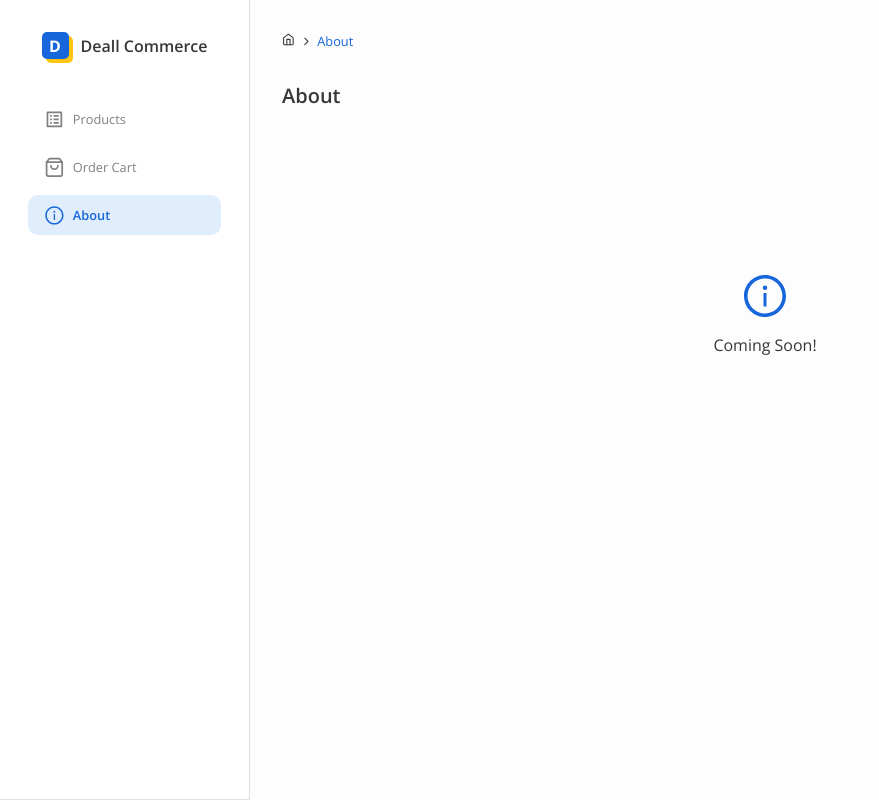
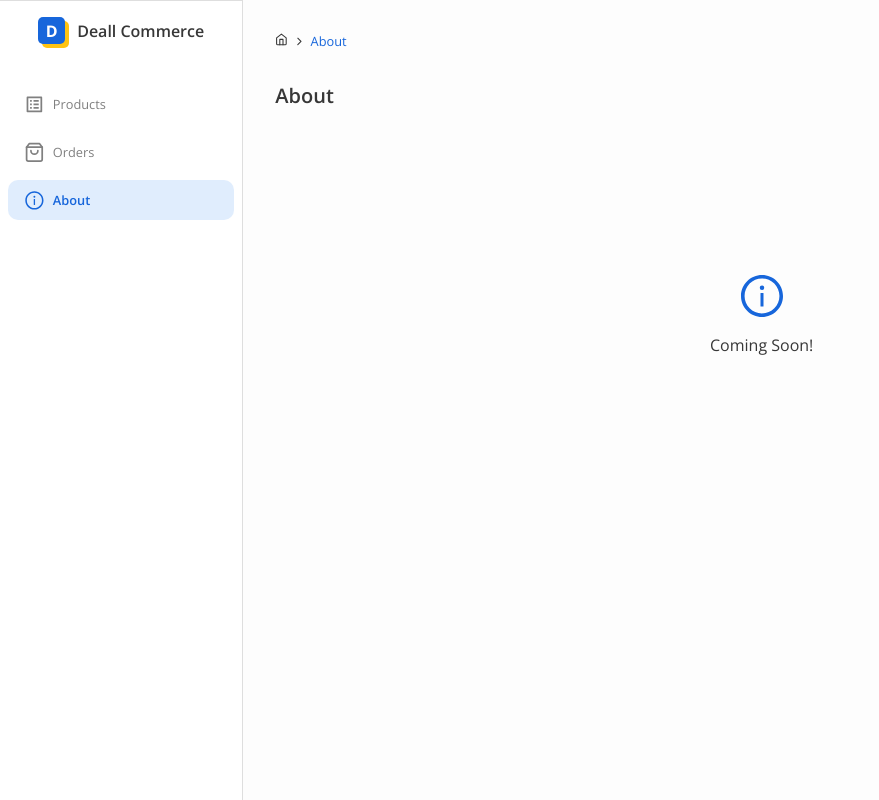
Before and after one commit to bagusfaize/deall-app, a Next.js app: page /account in a window 1280 px wide. Shown: the whole page, without its empty margins (0-879 px from the left). Built offline with nearby package versions, Linux system fonts and the light colour scheme.

Commit message:
styling responsive design

```diff
--- a/components/Navigation.js
+++ b/components/Navigation.js
@@ -28,7 +28,7 @@ export default function Navigation() {
                 <Link href="/cart">
                     <li className={pathname.includes('/cart') ? styles.isActive : null}>
                         <span className={styles.icon}><FiShoppingBag/></span>
-                        <span className={styles.title}>Order Cart</span>
+                        <span className={styles.title}>Orders</span>
                         { !isCartEmpty && <span className={styles.counter}>{cart.total}</span> }
                     </li>
                 </Link>
--- a/components/Pagination.js
+++ b/components/Pagination.js
@@ -1,7 +1,7 @@
 import styles from '@/styles/components/Pagination.module.css'
 import { GrFormPrevious, GrFormNext } from 'react-icons/gr';
 
-export default function Pagination ({page, handlePage, totalData, productLength, limit}){
+export default function Pagination ({page, handlePage, totalData, limit, prevLabel, nextLabel}){
     const totalPage = Math.ceil(totalData/limit);
     const disablePrev = page === 1;
     const disableNext = page === totalPage;
--- a/pages/cart.js
+++ b/pages/cart.js
@@ -46,7 +46,7 @@ export default function Cart() {
 
   const generateContent = () => {
     return (
-      <div>
+      <div className={styles.contentWrapper}>
         <div>{generateTable()}</div>
       </div>
     );
@@ -98,7 +98,7 @@ export default function Cart() {
 
   const generateToolkit = () => {
     return (
-      <div className={`${styles.toolkit} ${styles.flexEnd}`}>
+      <div className={`${styles.toolkit} ${styles.flexEnd} ${styles.alignItemsEnd}`}>
         <ShowSelect
               limit={limit}
               options={[5, 10, 15, 20]}
@@ -120,7 +120,7 @@ export default function Cart() {
           {text: 'Order', link:'/cart'}
       ]}
       />
-      <div className={styles.mainTitle}>Order Cart ({total})</div>
+      <div className={styles.mainTitle}>Orders ({total})</div>
       {generateToolkit()}
       {generateContent()}
     </Layout>
--- a/pages/index.js
+++ b/pages/index.js
@@ -224,6 +224,7 @@ export default function Home() {
               options={[5, 10, 15, 20]}
               handler={onSelectLimit}
             />
+            <div className={styles.flex}>
               <div className={styles.toggleProductView}>
                 <div className={styles.toggle}>
                   <input type='radio' id='cardView' name="productToggle" checked={!isTableView} onChange={toggleView} />
@@ -245,6 +246,7 @@ export default function Home() {
                     />
                   </div>
                 }
+              </div>
             </div>
           </div>
         </div>
@@ -276,7 +278,7 @@ export default function Home() {
       <div className={styles.mainTitle}>Products</div>
       {generateToolkit()}
       <div className={styles.productContainer}>
-        <div className={`${styles.productFlex} ${!showFilter ? styles.fullWidth : '' }`}>
+        <div className={`${styles.contentWrapper} ${!showFilter ? styles.fullWidth : '' }`}>
           { isTableView ? generateProductTable() : generateProductCard()}
         </div>
       </div>
--- a/styles/General.module.css
+++ b/styles/General.module.css
@@ -27,20 +27,28 @@
 }
 
 .mainTitle {
-  margin-bottom: 2.5rem;
+  margin-bottom: 2rem;
   font-size: 1.25rem;
   font-weight: 600;
+  display: flex;
+}
+
+.mainTitle .back {
+  display: inline-flex;
+  align-items: center;
+  cursor: pointer;
+  margin-right: 0.5rem;
 }
 
 .subTitle {
   border-left: 3px solid #1766db;
   padding-left: 0.5rem;
-  margin: 2rem 0 1rem;
+  margin: 1.5rem 0 1rem;
 }
 
 .toolkit {
   display: flex;
-  flex-direction: column-reverse;
+  flex-direction: column;
 }
 
 .actionGroup {
@@ -95,6 +103,7 @@
 .searchBar {
   position: relative;
   width: 100%;
+  margin-bottom: 1rem;
 }
 
 .searchBar input {
@@ -227,7 +236,7 @@
 }
 
 .summary .item span:first-child {
-  width: 100px;
+  width: 95px;
 }
 
 .summary .item span:last-child::before {content: ': ';}
@@ -314,8 +323,22 @@
 
 }
 
+.flex {
+  display: flex;
+}
+
 .flexEnd {
   justify-content: flex-end !important;
+}
+
+.alignItemsEnd {
+  align-items: flex-end;
+}
+
+.contentWrapper {
+  width: 100%;
+  overflow-x: auto;
+  margin-bottom: 5rem;
 }
 
 
@@ -357,4 +380,13 @@
    .fullWidth {
     width: 100%;
   }
+  .mainTitle {
+    margin-bottom: 2.5rem;
+  }
+  .mainTitle .back {
+    display: none;
+  }
+  .subTitle {
+    margin: 2rem 0 1rem;
+  }
 }
--- a/styles/components/Breadcrumbs.module.css
+++ b/styles/components/Breadcrumbs.module.css
@@ -1,8 +1,5 @@
 .breadcrumbsWrapper {
-    display: flex;
-    align-items: center;
-    margin-bottom: 2rem;
-    font-size: 0.8rem;
+    display: none
 }
 
 .item {
@@ -22,3 +19,12 @@
 .item a:hover {
     text-decoration: underline;
 }
+
+@media (min-width: 768px) {
+    .breadcrumbsWrapper {
+        display: flex;
+        align-items: center;
+        margin-bottom: 2rem;
+        font-size: 0.8rem;
+    }
+}
--- a/styles/components/Layout.module.css
+++ b/styles/components/Layout.module.css
@@ -8,7 +8,7 @@
 }
 
 .contentContainer {
-  padding: 2rem;
+  padding: 2rem 1.5rem;
   width: 100%;
   overflow-y: scroll;
   position: relative;
@@ -111,3 +111,9 @@
     transform: rotate(360deg);
   }
 }
+
+@media (min-width: 768px) {
+  .contentContainer {
+    padding: 2rem;
+  }
+}
--- a/styles/components/Navigation.module.css
+++ b/styles/components/Navigation.module.css
@@ -1,14 +1,15 @@
 .navigation {
-  width: 300px;
-  height: 100vh;
+  display: flex;
   position: fixed;
-  padding: 2rem 1.75rem;
+  z-index: 100;
+  bottom: 0;
+  width: 100%;
+  padding: 1rem 0.5rem;
   background-color: #fff;
-  border-bottom: 1px solid #e1e1e1;
   display: flex;
   flex-direction: column;
   justify-content: flex-start;
-  border-right: 1px solid #dedede;
+  border-top: 1px solid #dedede;
 }
 
 .brand {
@@ -31,10 +32,9 @@
 }
 
 .menu {
-  margin: 2.5rem 0;
   display: flex;
   width: 100%;
-  flex-direction: column;
+  flex-direction: row;
   justify-content: space-around;
   color: #373737;
 }
@@ -98,12 +98,13 @@ li.isActive {
 
 @media (min-width: 768px) {
   .navigation {
+    width: 300px;
+    height: 100vh;
     background-color: #fff;
-    border-bottom: 1px solid #e1e1e1;
+    border-right: 1px solid #dedede;
     display: flex;
     justify-content: flex-start;
     position: relative;
-    /* box-shadow: rgb(0 0 0 / 5%) 0 2px 6px 0; */
   }
   .brand {
     display: flex;
@@ -112,6 +113,8 @@ li.isActive {
     font-weight: 600;
   }
   .menu {
+    flex-direction: column;
+    margin: 2.5rem 0;
     width: auto;
   }
   .menu li {
```
Also changed, not shown: pages/cart/[id].js (+10 -3 lines), styles/components/ShowSelect.module.css (+8 -1 lines). Lines whose indentation alone changed are shown as unchanged.
